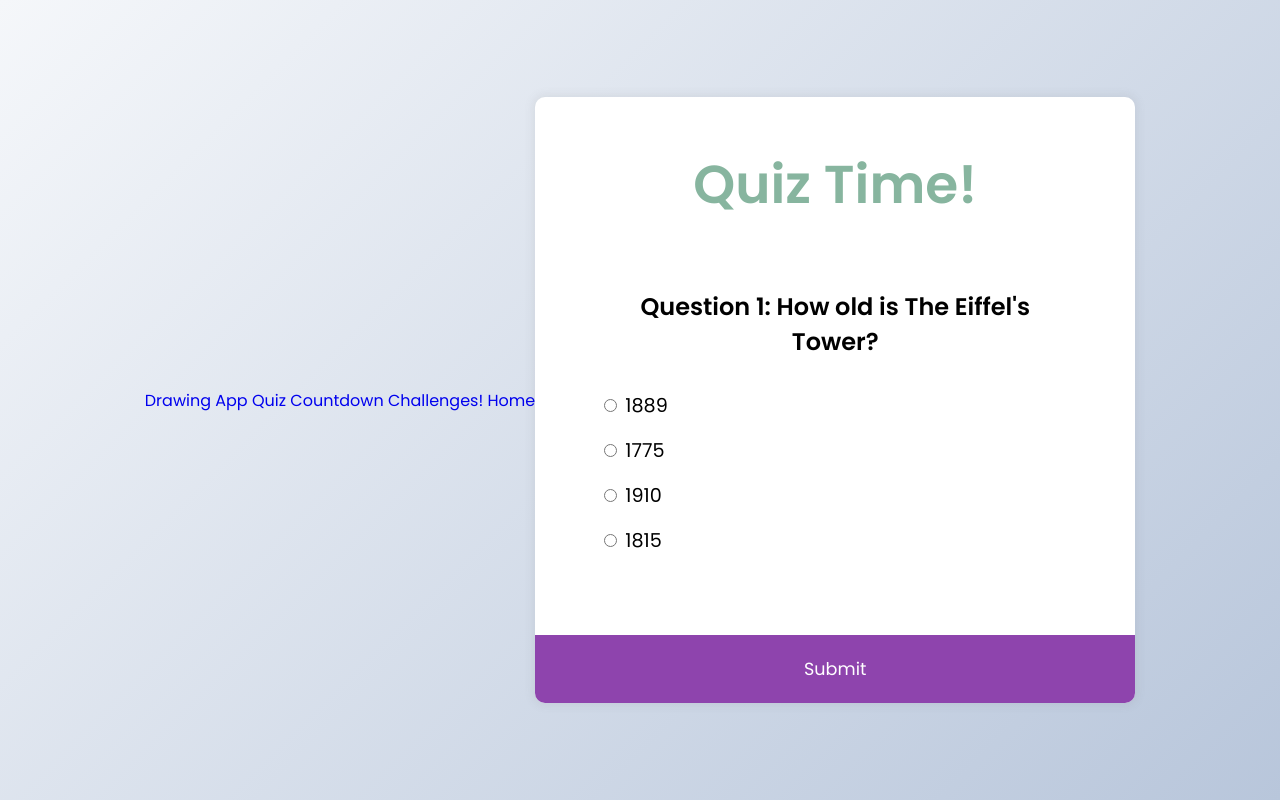
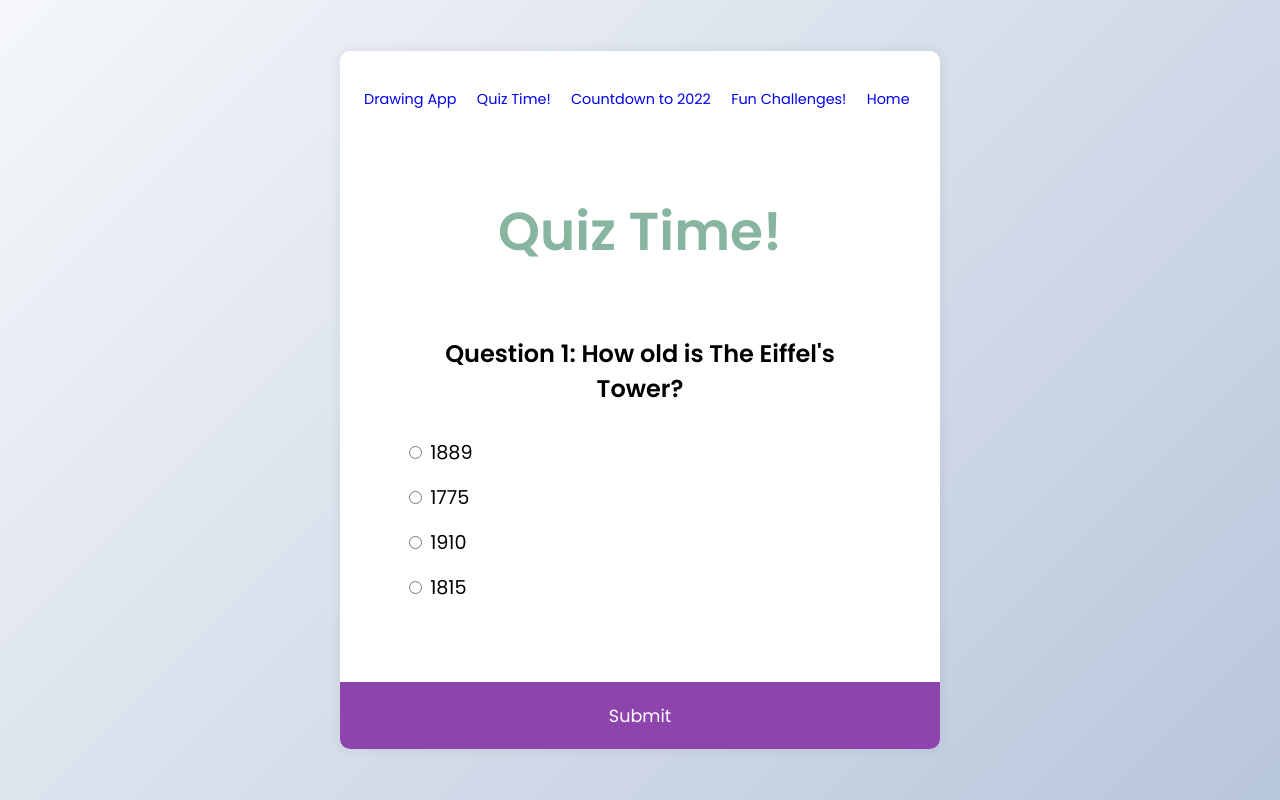
Before and after one commit to Kevin805/VanillaJS_Projects, a plain HTML site: page quiz.html in a window 1280 px wide. Drawn offline with Linux system fonts and the light colour scheme.

Commit message:
finishing header

```diff
--- a/drawing.css
+++ b/drawing.css
@@ -17,7 +17,7 @@ a:hover { text-decoration: none; }
 a:active { text-decoration: none; }
 
 body {
-    background-color: #f5f5f5;
+    background-color: #ffffff;
     display: flex;
     flex-direction: column;
     align-items: center;
--- a/quiz.css
+++ b/quiz.css
@@ -90,3 +90,14 @@ button:focus {
     background-color: #5e3370;
     outline: none;
 }
+
+.header-links {
+    font-size: .9rem;
+    padding: .5rem;
+}
+
+.drawing-link {
+    font-size: .9rem;
+    padding: .5rem;
+    margin-left: 1rem;
+}
--- a/quiz.html
+++ b/quiz.html
@@ -12,17 +12,25 @@
     </head>
 
     <body>
-           <div class="app-container">
-              <section id="navigation">
-                  <a href="drawing.html" class="header-links" id="budget-link">Drawing App</a>
-                  <a href="quiz.html" class="header-links" id="books-link">Quiz </a>
-                  <a href="timer.html" class="header-links" id="goals-link">Countdown</a>
-                  <a href="challenges.html" class="header-links" id="goals-link">Challenges!</a>
-                  <a href="index.html" class="header-links" id="home-link">Home</a>
-                </section>
-            </div>
 
         <div class="quiz-container" id="quiz">
+            <ul>
+                <li style="display: inline-block;">
+                    <a href="drawing.html" class="drawing-link" id="drawing-link">Drawing App</a>
+                </li>
+                <li style="display: inline-block;">
+                    <a href="quiz.html" class="header-links" id="drawing-link">Quiz Time!</a>
+                </li>
+                <li style="display: inline-block;">
+                    <a href="timer.html" class="header-links" id="drawing-link">Countdown to 2022</a>
+                </li>
+                <li style="display: inline-block;">
+                    <a href="challenges.html" class="header-links" id="drawing-link">Fun Challenges!</a>
+                </li>
+                <li style="display: inline-block;">
+                    <a href="challenges.html" class="header-links" id="drawing-link">Home</a>
+                </li>
+          </ul>
             <h1 class="Title">Quiz Time!</h1>
             <div class="quiz-header">
                 <h2 id="question">Question text</h2>
--- a/timer.css
+++ b/timer.css
@@ -33,7 +33,7 @@ body {
 h1 {
     font-weight: normal;
     font-size: 4rem;
-    margin-top: -20rem;
+    ;
 }
 
 .big-text {
@@ -54,3 +54,7 @@ h1 {
 .countdown-el span {
     font-size: 1.2rem;
 }
+
+.app-container {
+ margin-top: -15rem;
+}
```
Also changed, not shown: challenges.css (+10 -1 lines), challenges.html (+0 -2 lines), drawing.html (+4 -3 lines), index.css (+6 -1 lines), index.html (+1 -0 lines), timer.html (+4 -11 lines), 1 other file.
